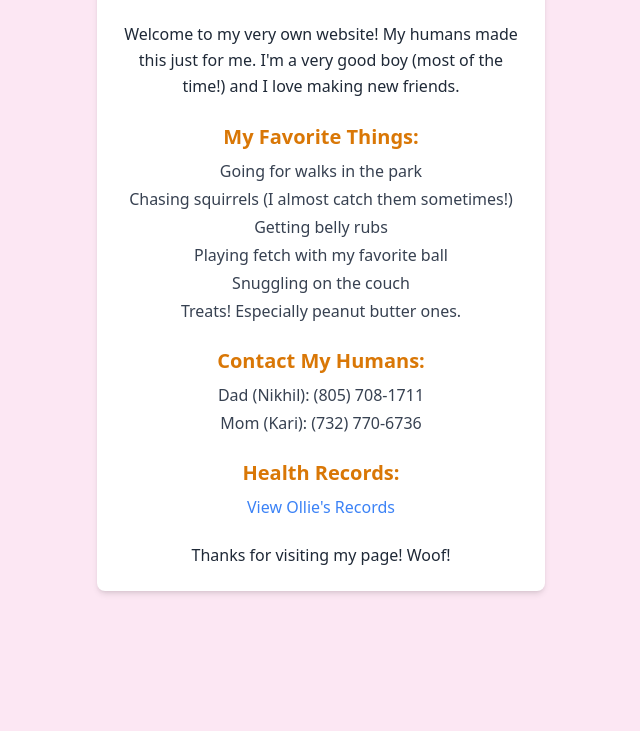
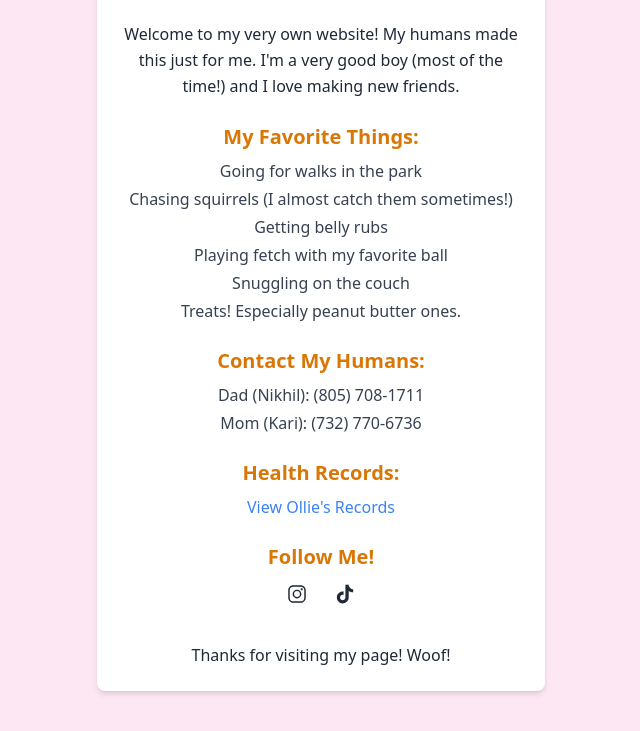
Before and after one commit to nikhilshinday/ollie, a plain HTML site: page index.html in a window 1280 px wide. Shown: the part 519-1250 px from the top of the page, without its empty margins (319-959 px from the left). Before the commit the page ends 1150 px from the top, so only its background shows below. Drawn offline with nearby package versions, Linux system fonts and the light colour scheme.

Commit message:
added socials

```diff
--- a/index.html
+++ b/index.html
@@ -6,6 +6,11 @@
     <title>Ollie's Awesome Website!</title>
     <link rel="icon" href="favicon.ico" type="image/x-icon">
     <script src="https://cdn.tailwindcss.com"></script>
+    <!-- Remove Font Awesome -->
+    <!-- <link rel="stylesheet" href="https://cdnjs.cloudflare.com/ajax/libs/font-awesome/6.0.0/css/all.min.css" integrity="sha512-9usAa10IRO0HhonpyAIVpjrylPvoDwiPUiKdWk5t3PyolY1cOd4DSE0Ga+ri4AuTroPR5aQvXU9xC6qOPnzFeg==" crossorigin="anonymous" referrerpolicy="no-referrer" /> -->
+    <!-- Add Ionicons -->
+    <script type="module" src="https://unpkg.com/ionicons@7.1.0/dist/ionicons/ionicons.esm.js"></script>
+    <script nomodule src="https://unpkg.com/ionicons@7.1.0/dist/ionicons/ionicons.js"></script>
 </head>
 <body class="bg-pink-100 py-10">
     <div class="max-w-md mx-auto bg-white rounded-lg shadow-md p-6 text-center">
@@ -38,7 +43,19 @@
             <p class="text-gray-700"><a href="https://drive.google.com/drive/folders/1vGkl5N96_zd19WsBwLfM0uF1o-4fxPoO" target="_blank" class="text-blue-500 hover:underline">View Ollie's Records</a></p>
         </div>
 
-        <p class="mt-6 text-gray-800">Thanks for visiting my page! Woof!</p>
+        <div class="mt-6">
+            <h2 class="text-xl font-semibold text-amber-600 mb-3">Follow Me!</h2>
+            <div class="flex justify-center space-x-4">
+                <a href="https://www.instagram.com/ollieinbarklyn/" target="_blank" class="text-gray-800 hover:text-black text-xl inline-block text-center w-8">
+                    <ion-icon name="logo-instagram"></ion-icon>
+                </a>
+                <a href="https://www.tiktok.com/@ollieinbarklyn" target="_blank" class="text-gray-800 hover:text-black text-xl inline-block text-center w-8">
+                    <ion-icon name="logo-tiktok"></ion-icon>
+                </a>
+            </div>
+        </div>
+
+        <p class="mt-8 text-gray-800">Thanks for visiting my page! Woof!</p>
     </div>
 </body>
 </html>
```
